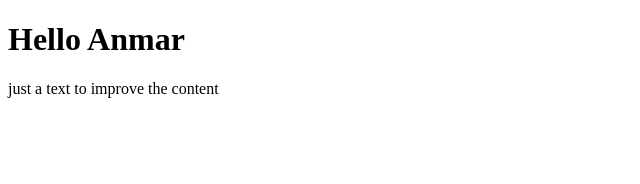
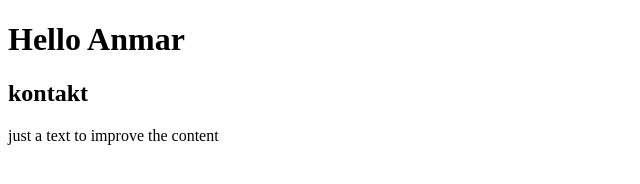
Before and after one commit to anmar1986/basic-yii, a plain HTML site: page index.html in a window 1280 px wide. Shown: the whole page, without its empty margins (0-640 px from the left). Drawn offline with Linux system fonts and the light colour scheme.

Commit message:
Update index.html

```diff
--- a/index.html
+++ b/index.html
@@ -8,6 +8,7 @@
 </head>
 <body>
     <h1>Hello Anmar</h1>
+    <h2>kontakt</h2>
     <p>just a text to improve the content</p>
 
     <script src="./js/app.js"></script>
```
